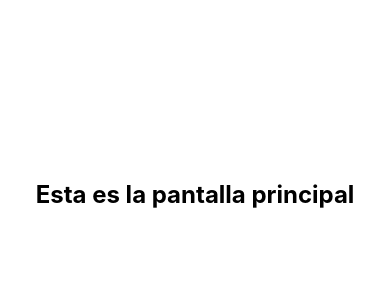
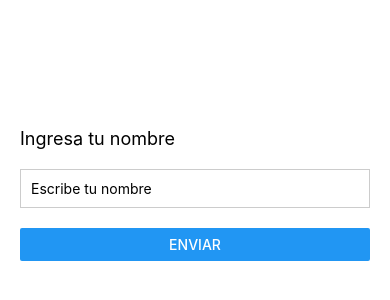
Before and after one commit to grsnpastrana/PM192, a React Native app in the folder my-blank/: screen / in a window 390 px wide. Shown: the part 228-528 px from the top of the page. Built offline with nearby package versions, Linux system fonts and the light colour scheme.

Commit message:
Text input practica 9

```diff
--- a/my-blank/App.js
+++ b/my-blank/App.js
@@ -1,44 +1,37 @@
 /* Zone 1: Importaciones */
-import { ImageBackground, StyleSheet, Text, View, SafeAreaView } from 'react-native';
+import { ImageBackground, StyleSheet, Text, TextInput, Button, Alert, View, SafeAreaView } from 'react-native';
 import React, { useState, useEffect } from 'react';
 
-const FondoBienvenida = () => {
-  return (
-    <ImageBackground
-      source={require('./assets/fondo.jpg')}
-      style={styles.fondo}
-    >
-      <View style={styles.contenido}>
-        <Text style={styles.titulo}>¡Bienvenido a la App!</Text>
-      </View>
-    </ImageBackground>
-  );
-};
+
 
 /* Zone 2: Main */
 
 export default function App() {
-  const [showSplash, setShowSplash] = useState(true);
+  const [nombre, setNombre] = useState('');
 
-  useEffect(() => {
-    const timer = setTimeout(() => {
-      setShowSplash(false);  // Ocultar splash después de 3 segundos
-    }, 3000);
+  const mostrarAlerta=()=>{
+    if (nombre.trim()===''){
+      Alert.alert('error, por favor escribe algo ');
+      alert('Escribe algo')
+    } else {
+      Alert.alert('Bienvenido', `hola ${nombre}, bienvnido a nuestra app`);
+      alert('hola'+ nombre+ 'bienvenido');
 
-    return () => clearTimeout(timer); // Limpiar timer al desmontar
-  }, []);
+    }
+  }
 
   return (
-    <SafeAreaView style={styles.container}>
-      {showSplash ? (
-        <FondoBienvenida />
-      ) : (
-        <View style={styles.mainContent}>
-          <Text style={styles.mainText}>Esta es la pantalla principal</Text>
-          {/* Aquí va el resto de la app después del splash */}
-        </View>
-      )}
-    </SafeAreaView>
+    <View style={styles.container}>
+      <Text style={styles.text}>Ingresa tu nombre</Text>
+      <TextInput style={styles.input}
+      placeholder='Escribe tu nombre'
+      onChangeText={setNombre}
+      value={nombre}
+      ></TextInput>
+
+      <Button title='Enviar'onPress={mostrarAlerta}></Button>
+
+    </View>
   );
 }
 
@@ -46,28 +39,20 @@ export default function App() {
 const styles = StyleSheet.create({
   container: {
     flex: 1,
+    justifyContent:'center',
+    padding:20,
+    backgroundColor:'white'
   },
-  fondo: {
-    flex: 1,
+  text:{
+    fontSize:18,
+    marginBottom:20,
+    color:'#000',
   },
-  contenido: {
-    flex: 1,
-    justifyContent: 'center',
-    alignItems: 'center',
-    backgroundColor: 'rgba(0,0,0,0.4)',
-  },
-  titulo: {
-    fontSize: 28,
-    color: 'white',
-    fontWeight: 'bold',
-  },
-  mainContent: {
-    flex: 1,
-    justifyContent: 'center',
-    alignItems: 'center',
-  },
-  mainText: {
-    fontSize: 24,
-    fontWeight: 'bold',
-  },
+  input:{
+    borderWidth: 1,
+    borderColor:'#ccc',
+    padding: 10,
+    marginBottom:20,
+  }
+
 });
```
